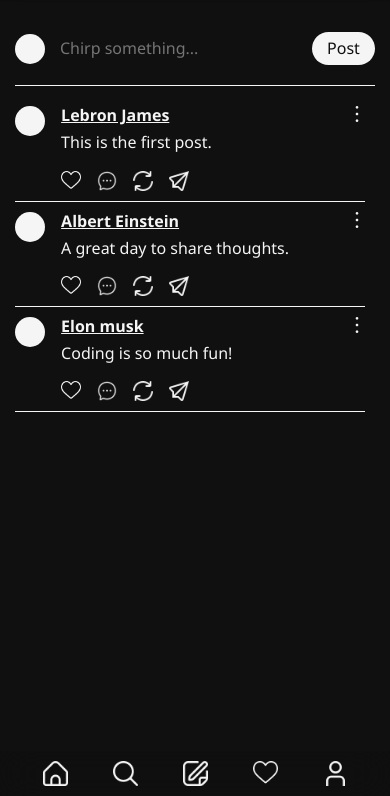
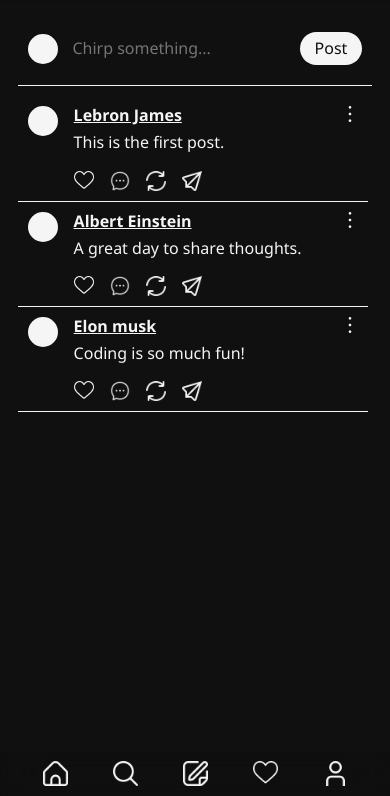
Before and after one commit to cout05/chirp, a plain HTML site: page home.html in a window 390 px wide. Shown: the part 48-844 px from the top of the page. Drawn offline with Linux system fonts and the light colour scheme.

Commit message:
fixed mobile nav

```diff
--- a/home.css
+++ b/home.css
@@ -308,11 +308,16 @@
   }
 
   .input {
-    max-width: 250px;
+    max-width: 225px;
   }
 
   .post {
+    padding: 10px;
     max-width: 350px;
+  }
+
+  .create-post {
+    padding: 20px 10px;
   }
 
   #user-account {
@@ -321,7 +326,7 @@
   }
 
   .nav-prof div {
-    padding: 30px 30px 10px 30px;
+    padding: 25px 25px 10px 25px;
   }
 
   .post-content {
```
